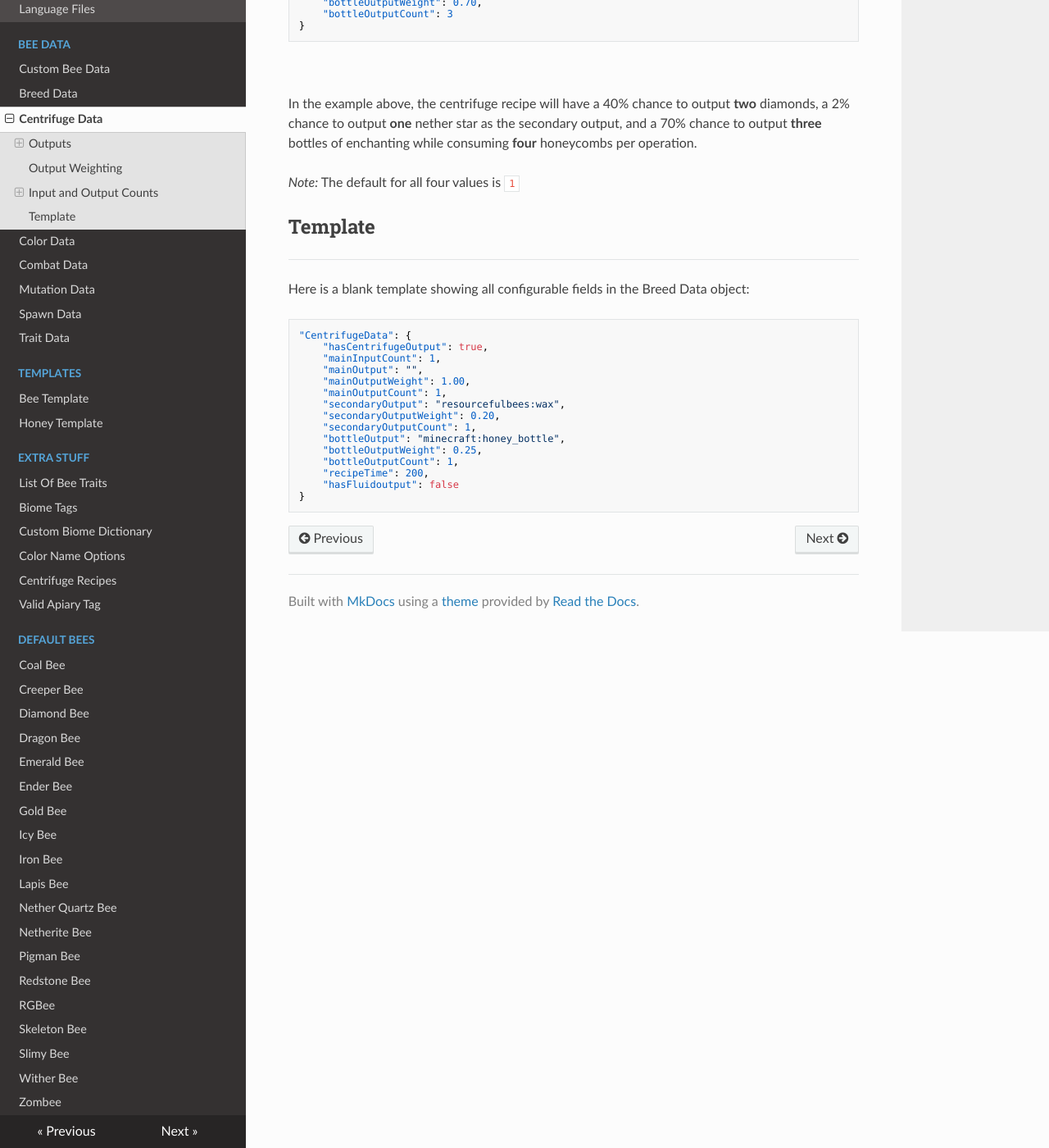
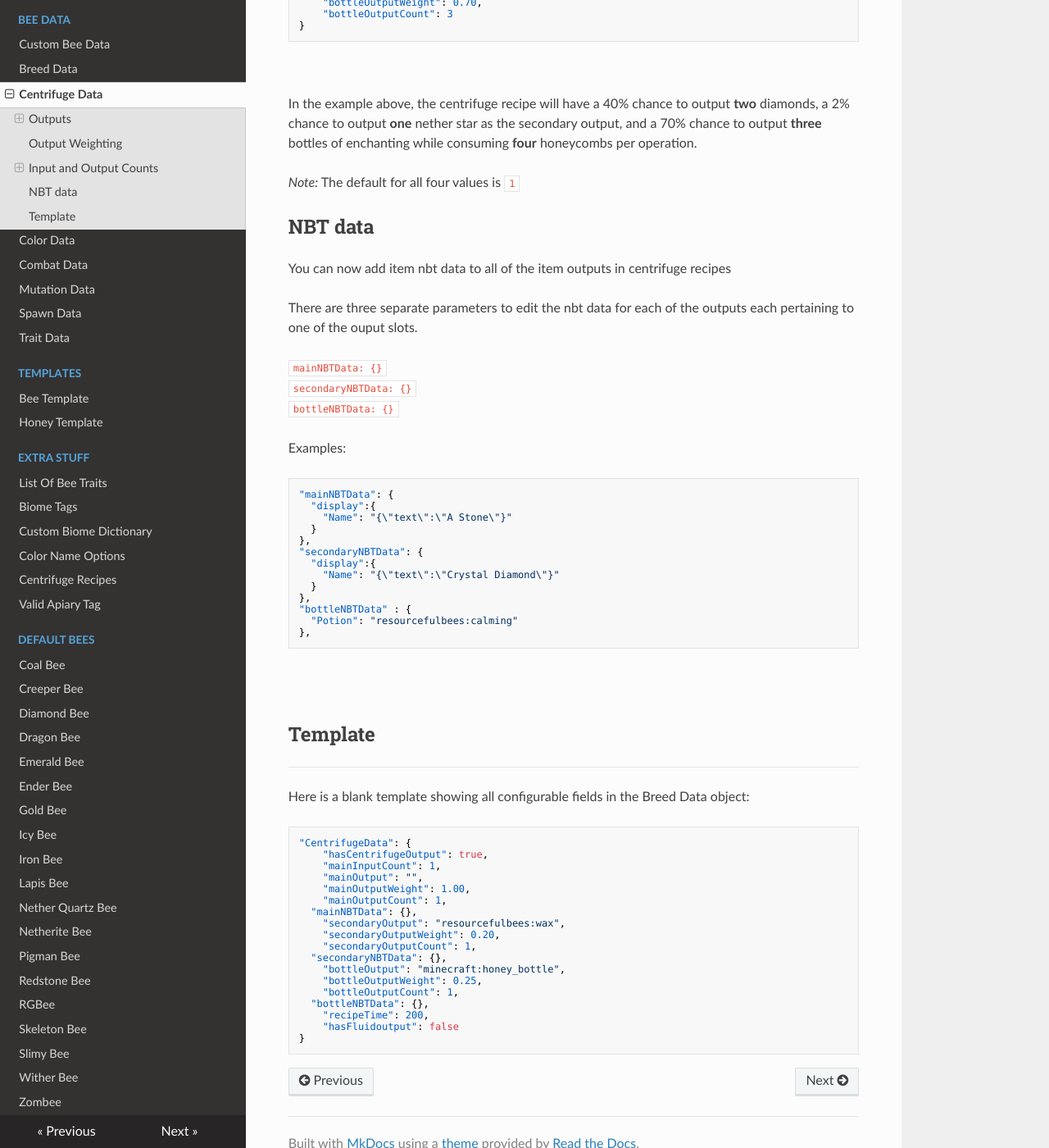
Before and after one commit to Team-Resourceful/ResourcefulBeesDocs, an MkDocs documentation site: the page built from docs/bee_data/centrifuge_data.md, in a window 1280 px wide and 1400 px high, scrolled down 3403 px. Shown: the whole window at 82% size. Built offline with MkDocs 1.6.1, drawn with Linux system fonts in a browser that asks for light colours; nearby versions of some CDN libraries.

Commit message:
hopefully this is all the changes needed

````diff
--- a/docs/bee_data/centrifuge_data.md
+++ b/docs/bee_data/centrifuge_data.md
@@ -126,6 +126,35 @@ In the example above, the centrifuge recipe will have a 40% chance to output **t
 
 *Note:* The default for all four values is `1`
 
+## **NBT data**
+
+You can now add item nbt data to all of the item outputs in centrifuge recipes
+
+There are three separate parameters to edit the nbt data for each of the outputs each pertaining to one of the ouput slots.
+
+`mainNBTData: {}`
+`secondaryNBTData: {}`
+`bottleNBTData: {}`
+
+Examples:
+```Json
+"mainNBTData": {
+  "display":{
+    "Name": "{\"text\":\"A Stone\"}"
+  }
+},
+"secondaryNBTData": {
+  "display":{
+    "Name": "{\"text\":\"Crystal Diamond\"}"
+  }
+},
+"bottleNBTData" : {
+  "Potion": "resourcefulbees:calming"
+},
+```
+<br>
+<br>
+
 ## **Template**
 ***
 
@@ -138,12 +167,15 @@ Here is a blank template showing all configurable fields in the Breed Data objec
 	"mainOutput": "",
 	"mainOutputWeight": 1.00,
 	"mainOutputCount": 1,
+  "mainNBTData": {},
 	"secondaryOutput": "resourcefulbees:wax",
 	"secondaryOutputWeight": 0.20,
 	"secondaryOutputCount": 1,
+  "secondaryNBTData": {},
 	"bottleOutput": "minecraft:honey_bottle",
 	"bottleOutputWeight": 0.25,
 	"bottleOutputCount": 1,
+  "bottleNBTData": {},
 	"recipeTime": 200,
 	"hasFluidoutput": false
 }
````
Also changed, not shown: docs/bee_data/breed_data.md (+10 -1 lines).
